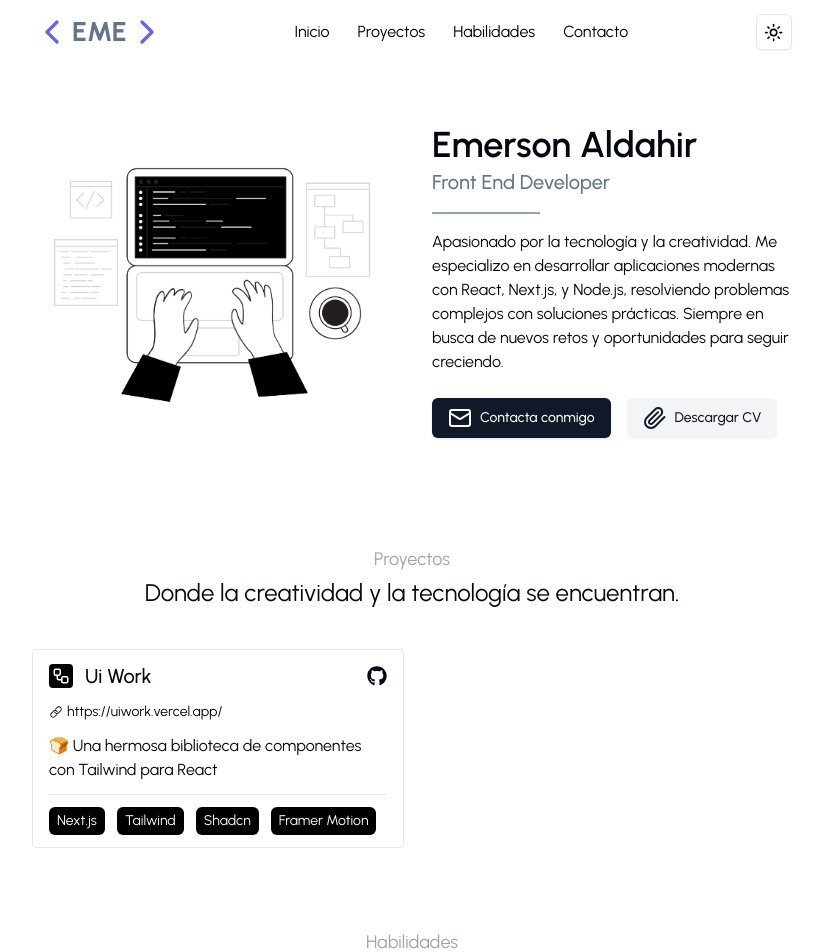
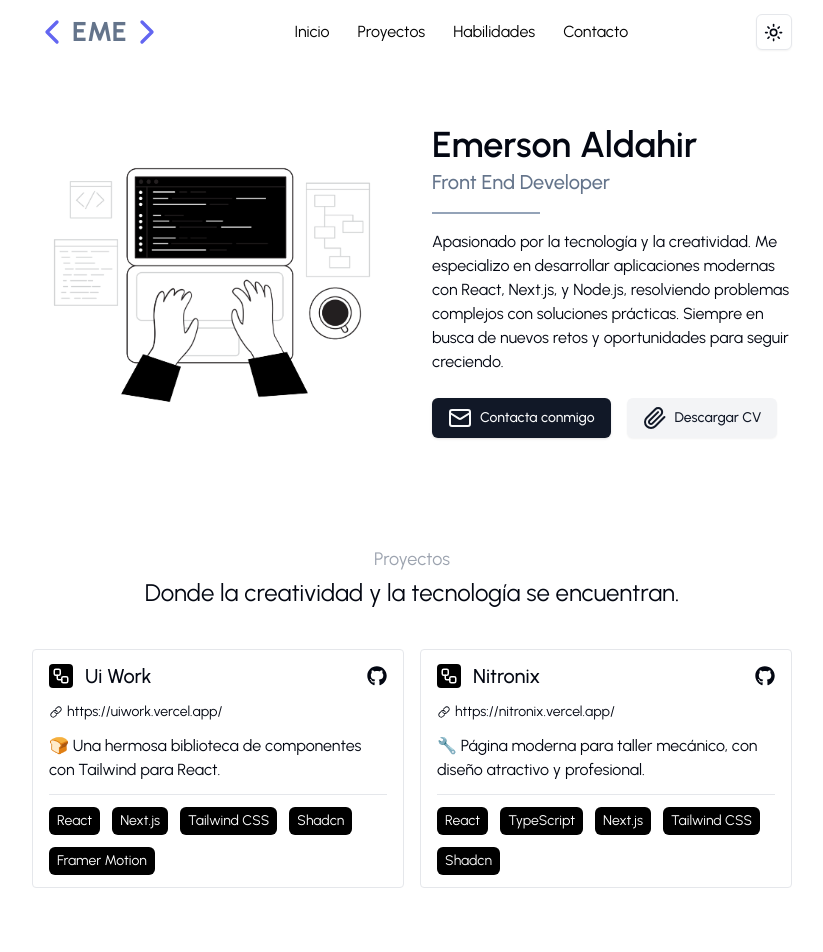
Before and after one commit to emerson204/my-portfolio, a Next.js app: page / in a window 1280 px wide. Shown: the top 952 px of the page, without its empty margins (228-1051 px from the left). Built offline with nearby package versions, Linux system fonts and the light colour scheme.

Commit message:
Agregando proyecto nitronix

```diff
--- a/data/proyectos-data.js
+++ b/data/proyectos-data.js
@@ -8,7 +8,23 @@ export const dataProyectos = [
     github: "https://github.com/emerson204/Uiwork",
     linkProyecto: "https://uiwork.vercel.app/",
     descripcion:
-      "🍞 Una hermosa biblioteca de componentes con Tailwind para React",
-    tecnologias: ["Next.js", "Tailwind", "Shadcn", "Framer Motion"],
+      "🍞 Una hermosa biblioteca de componentes con Tailwind para React.",
+    tecnologias: [
+      "React",
+      "Next.js",
+      "Tailwind CSS",
+      "Shadcn",
+      "Framer Motion",
+    ],
+  },
+  {
+    id: 2,
+    title: "Nitronix",
+    icon: Workflow,
+    github: "https://github.com/emerson204/nitronix",
+    linkProyecto: "https://nitronix.vercel.app/",
+    descripcion:
+      "🔧  Página moderna para taller mecánico, con diseño atractivo y profesional.",
+    tecnologias: ["React", "TypeScript", "Next.js", "Tailwind CSS", "Shadcn"],
   },
 ];
```
